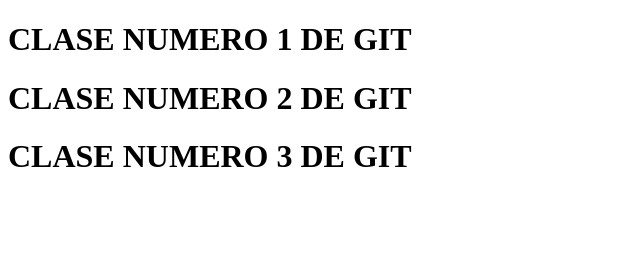
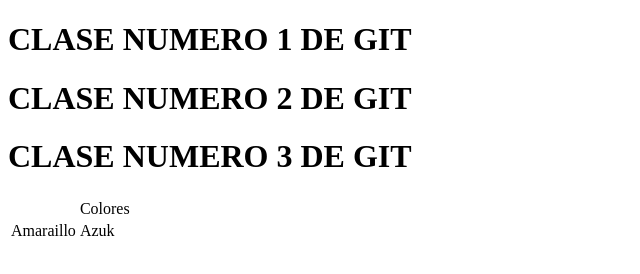
Before and after one commit to juniorMTD/clasegit, a plain HTML site: page index.html in a window 1280 px wide. Shown: the whole page, without its empty margins (0-640 px from the left). Drawn offline with Linux system fonts and the light colour scheme.

Commit message:
la modificación que hice es de la tabla

```diff
--- a/index.html
+++ b/index.html
@@ -10,5 +10,17 @@
     <h1>CLASE NUMERO 2 DE GIT</h1>
     <h1>CLASE NUMERO 3 DE GIT</h1>
 
+    <table>
+        <th>
+            <td>Colores</td>
+        </th>
+        <tr>
+            <td>Amaraillo</td>
+            <td>Azuk</td>
+        </tr>
+    </table>
+
+
+
 </body>
 </html>
```
